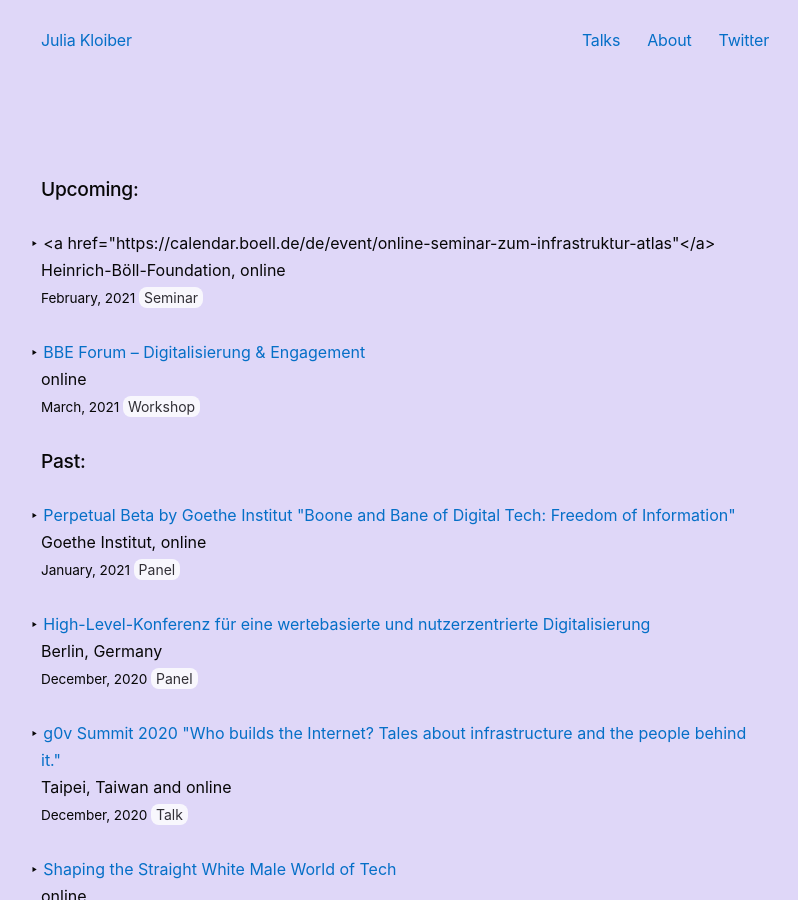
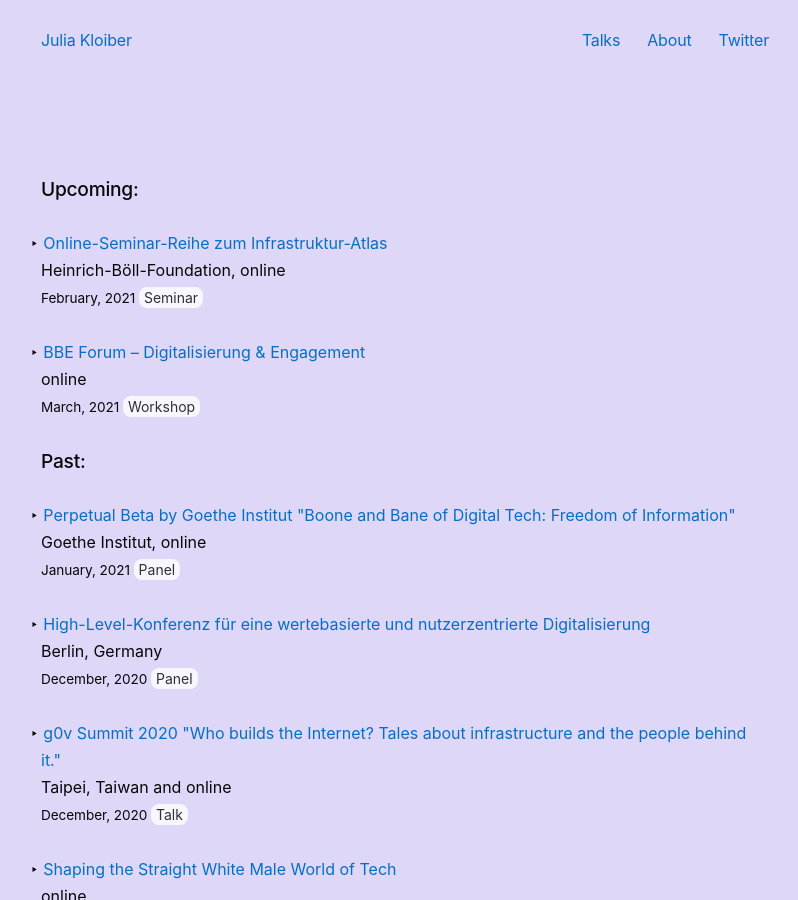
Before and after one commit to juliakloiber/juliakloiber.github.io, a Jekyll site: the page built from talks.html, in a window 1280 px wide and 900 px high. Shown: the whole window, without its empty margins (235-1033 px from the left). Built offline with Jekyll 4.4.1, drawn with Linux system fonts in a browser that asks for light colours; some web fonts are replaced.

Commit message:
fixed boell

```diff
--- a/talks.html
+++ b/talks.html
@@ -24,7 +24,7 @@ title: Talks
 
 <ul>
     <li>
-        <a href="https://calendar.boell.de/de/event/online-seminar-zum-infrastruktur-atlas"</a>
+        <a href="https://calendar.boell.de/de/event/online-seminar-zum-infrastruktur-atlas">Online-Seminar-Reihe zum Infrastruktur-Atlas</a>
         <br>
         Heinrich-Böll-Foundation, online<br>
         <time>
```
